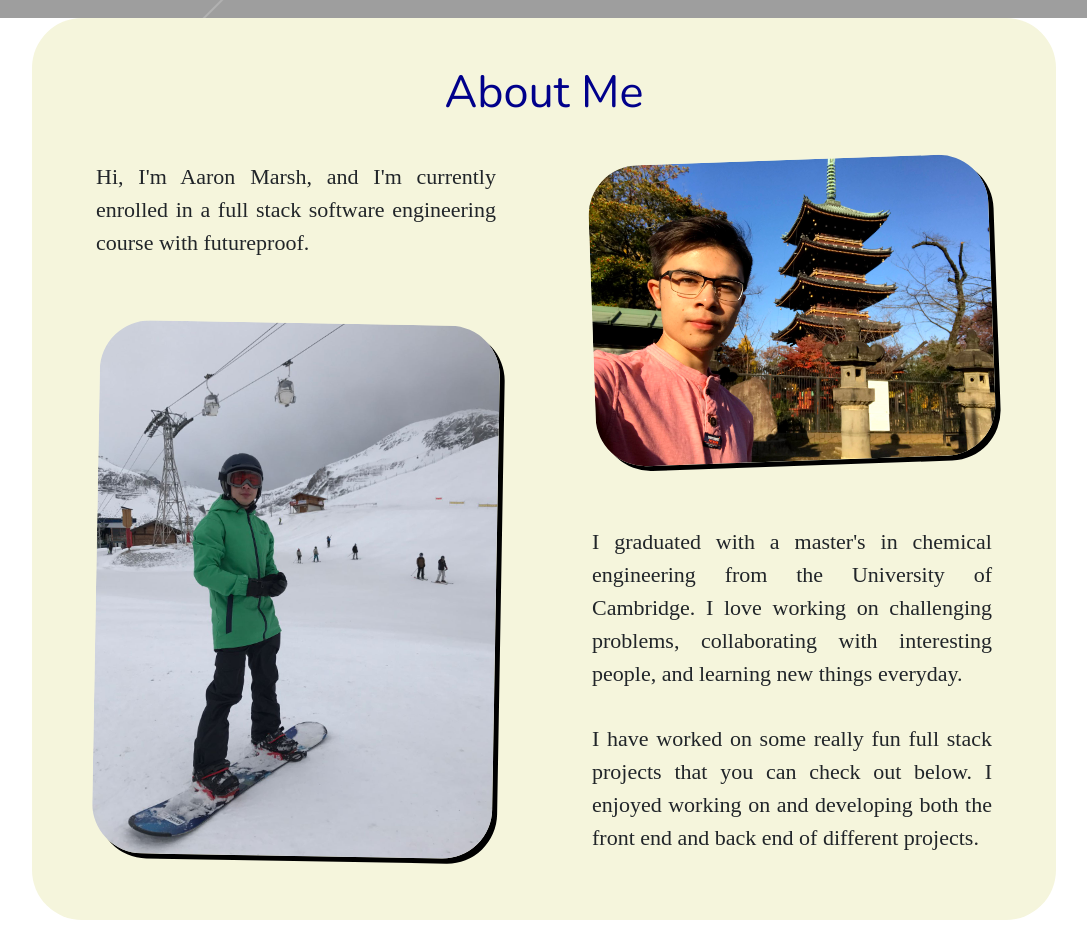
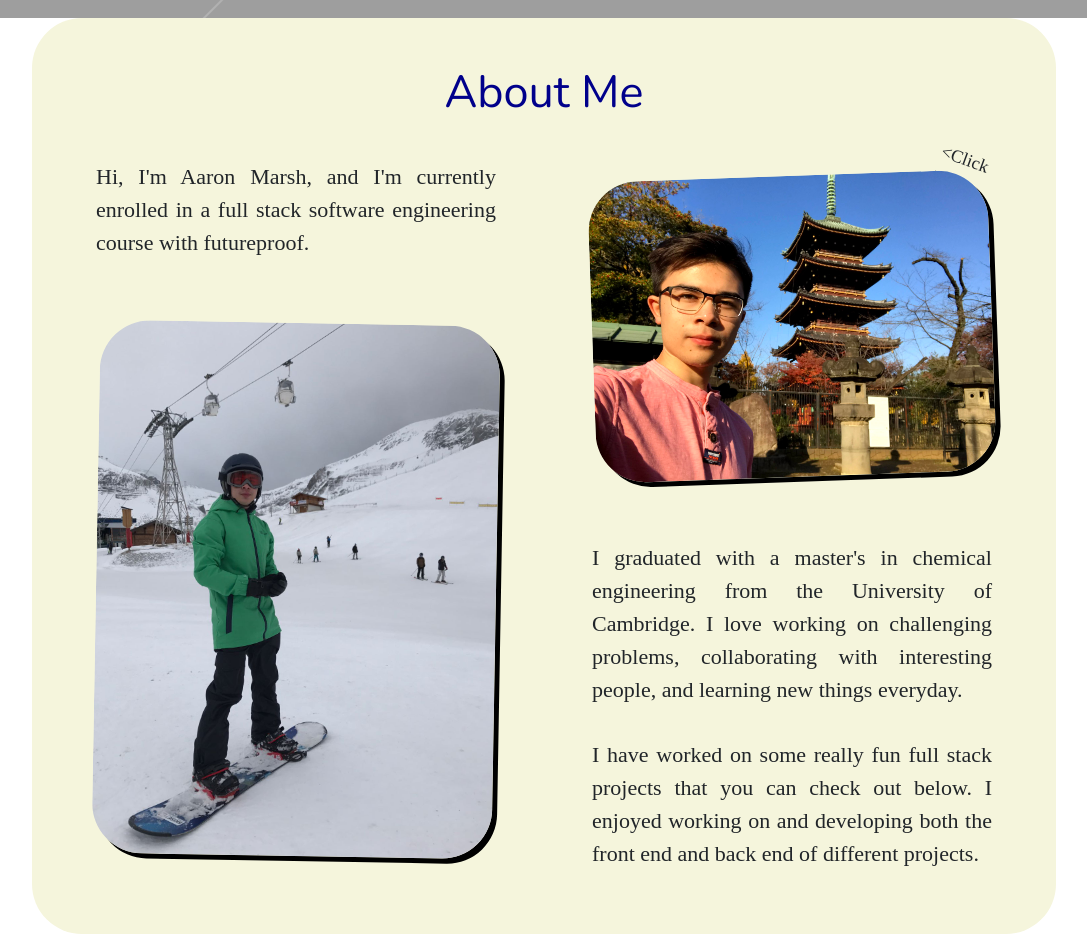
Before and after one commit to Aaron-Marsh/online-portfolio, a React app: page / in a window 1280 px wide. Shown: the part 782-1720 px from the top of the page, without its empty margins (96-1183 px from the left). Built offline with nearby package versions, Linux system fonts and the light colour scheme; grey boxes are pictures that could not be loaded; a web font is replaced by a local one.

Commit message:
add click me p

```diff
--- a/src/components/About/About.css
+++ b/src/components/About/About.css
@@ -13,7 +13,6 @@
     font-family: Nunito;
     padding-top: 3rem;
 }
-
 
 .about-image1 {
     max-width: 400px;
@@ -65,6 +64,18 @@
     font-family: 'Anek Latin';
     font-size: 22px;
     text-align: justify;
+}
+
+.click-me {
+    font-family: 'Anek Latin';
+    font-size: 18px;
+    height:0px;
+    width:5rem;
+    position: relative;
+    top: 1.5rem;
+    left: 24rem;
+    transform: rotate(20deg);
+    /* border: 1px red solid; */
 }
 
 .project-btn:hover{
@@ -127,14 +138,6 @@
     }
 }
 
-
-
-
-
-
-
-
-
 @keyframes bang {
     from {
       transform: translate3d(0,0,0);
--- a/src/components/About/About.js
+++ b/src/components/About/About.js
@@ -26,10 +26,10 @@ function About() {
 
         let c = document.createDocumentFragment();
         for (let i=0; i<100; i++) {
-          let styles = 'transform: translate3d(' + (random(800) - 400) + 'px, ' + (random(800) - 450) + 'px, 0) rotate(' + random(360) + 'deg);\
-                        background: hsla('+random(360)+',100%,50%,1);\
+          let styles = `transform: translate3d(${random(800) - 400}px, ${random(800) - 450}px, 0) rotate(${random(360)}deg);\
+                        background: hsla(${random(360)},100%,50%,1);\
                         animation: bang 1.2s ease-out forwards;\
-                        opacity: 0';
+                        opacity: 0`;
 
           let e = document.createElement("i");
           e.style.cssText = styles.toString();
@@ -55,6 +55,7 @@ function About() {
                     </div>
                     <div>
                         <div id="confetti-div" className='confetti'></div>
+                        <p className="click-me">&#60;Click Me&#62;</p>
                         <img id="about-image1" src={japanImage} className="about-image1" alt="Aaron in Japan" onClick={confetti}/>
                         <p className="about-paragraphs">I graduated with a master's in chemical engineering from the University of Cambridge. I love working on challenging problems, collaborating with interesting people, and learning new things everyday.</p>
                         <p className="about-paragraphs">I have worked on some really fun full stack projects that you can check out below. I enjoyed working on and developing both the front end and back end of different projects.</p>
```
